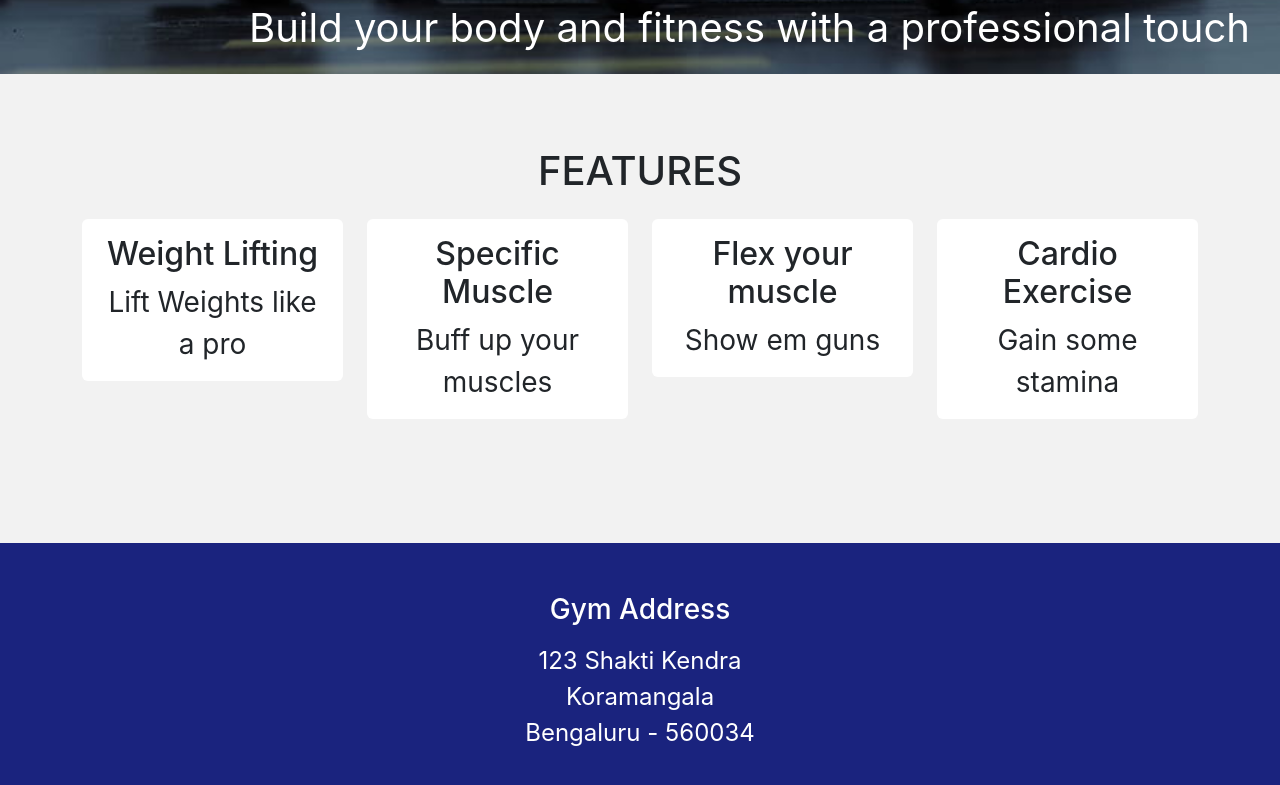
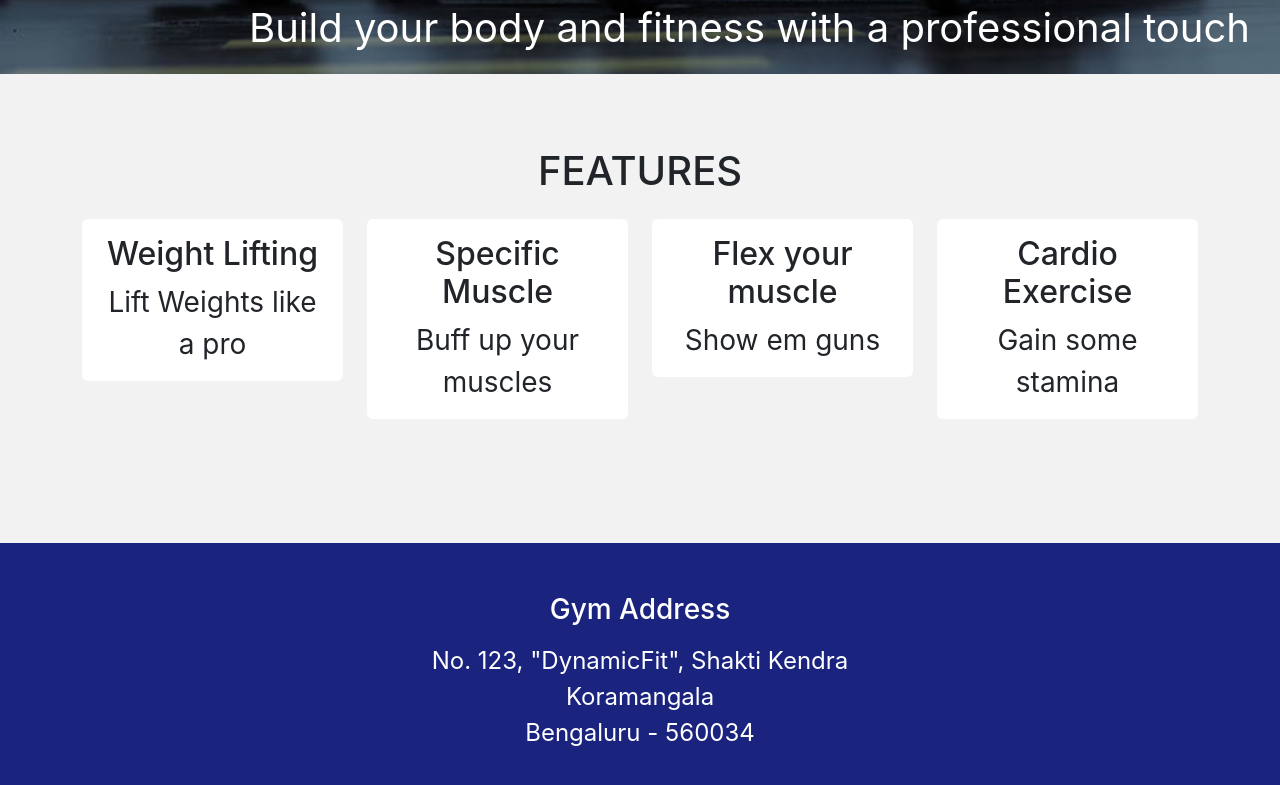
Before and after one commit to raosam23/Gym-React, a React (Create React App) app: page / in a window 1280 px wide. Shown: the part 551-1336 px from the top of the page. Built offline with nearby package versions, Linux system fonts and the light colour scheme.

Commit message:
Add Address Component

```diff
--- a/src/components/GymAddress.jsx
+++ b/src/components/GymAddress.jsx
@@ -13,7 +13,7 @@ export default function GymAddress() {
   return (
     <div className="text-center mt-0" style={addressStyle}>
       <h3 style={{ marginBottom: '1rem' }}>Gym Address</h3>
-      <p style={{ marginBottom: '1rem' }}>123 Shakti Kendra <br /> Koramangala <br /> Bengaluru - 560034</p>
+      <p style={{ marginBottom: '1rem' }}>No. 123, "DynamicFit", Shakti Kendra <br /> Koramangala <br /> Bengaluru - 560034</p>
     </div>
   );
 }
```
